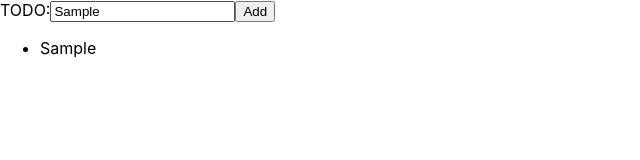
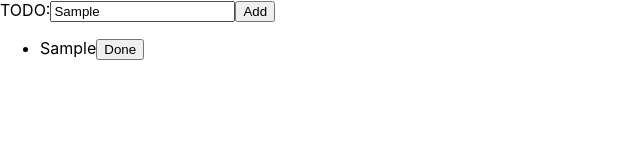
Before and after one commit to rikeda-cloud/react, a React (Create React App) app in the folder my-app/: page / in a window 1280 px wide. Both pictures are taken after typing "Sample" into the empty fields and a click on the button "Add". Shown: the top 160 px of the page, without its empty margins (0-640 px from the left). Built offline with nearby package versions, Linux system fonts and the light colour scheme.

Commit message:
[update] add feat Done to StateTodo Component

```diff
--- /dev/null
+++ b/my-app/src/StateTodo.css
@@ -0,0 +1,3 @@
+.done {
+	text-decoration: line-through;
+}
--- a/my-app/src/StateTodo.tsx
+++ b/my-app/src/StateTodo.tsx
@@ -1,4 +1,5 @@
 import React from "react";
+import './StateTodo.css';
 
 let maxId = 0;
 
@@ -24,6 +25,19 @@ export function StateTodo() {
 		]);
 	};
 
+	const handleDone = (e: React.MouseEvent<HTMLButtonElement>) => {
+		setTodo(todo.map(item => {
+			if (item.id === Number(e.currentTarget.dataset.id)) {
+				return {
+					...item,
+					isDone: true
+				};
+			} else {
+				return item;
+			}
+		}));
+	};
+
 	return (
 		<div>
 			<label>
@@ -33,7 +47,10 @@ export function StateTodo() {
 			<button type="button" onClick={handleClick}>Add</button><br />
 			<ul>
 				{todo.map(item => (
-					<li key={item.id}>{item.title}</li>
+					<li key={item.id} className={item.isDone ? 'done' : ""}>
+						{item.title}
+						<button type="button" onClick={handleDone} data-id={item.id}>Done</button>
+					</li>
 				))}
 			</ul>
 		</div>
```
